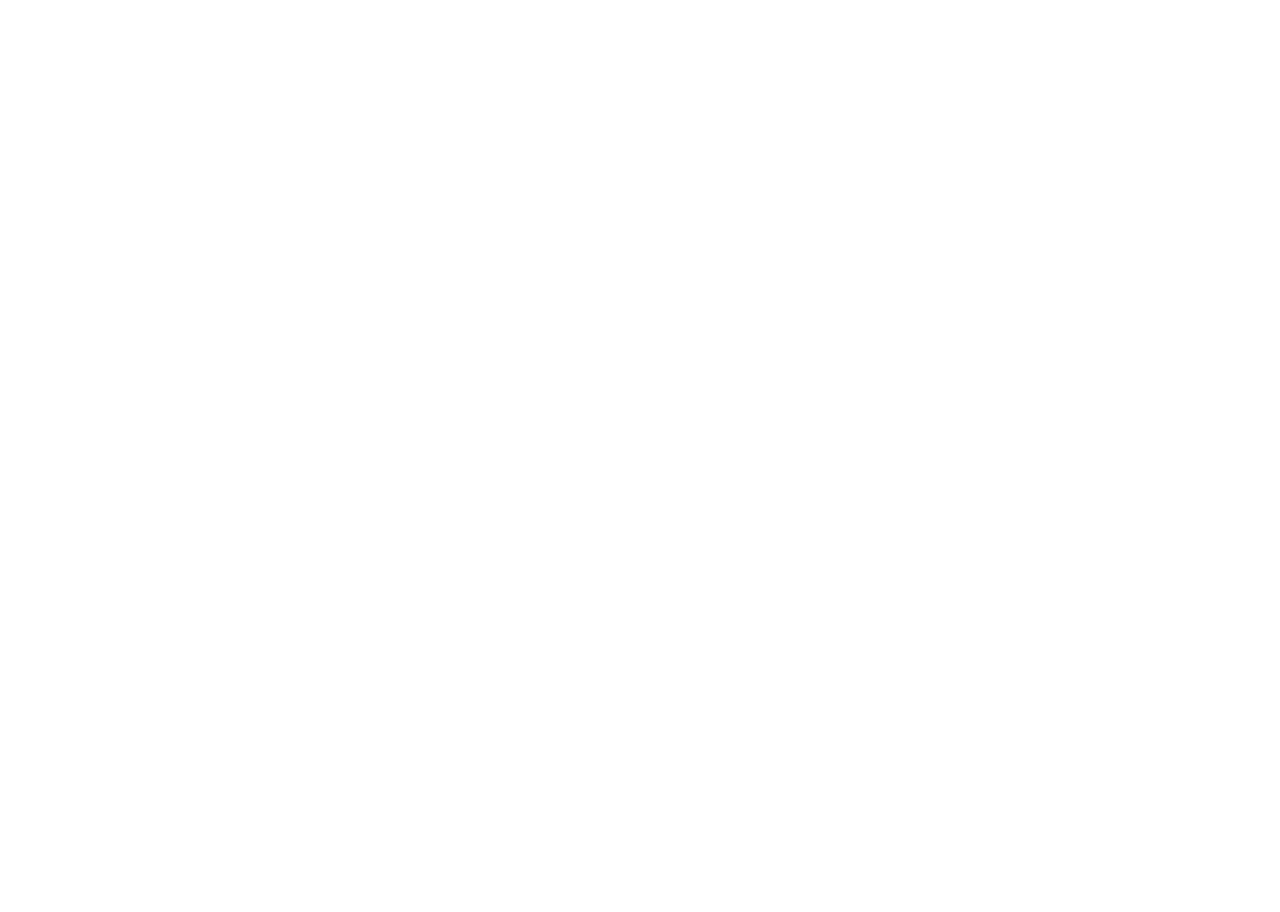
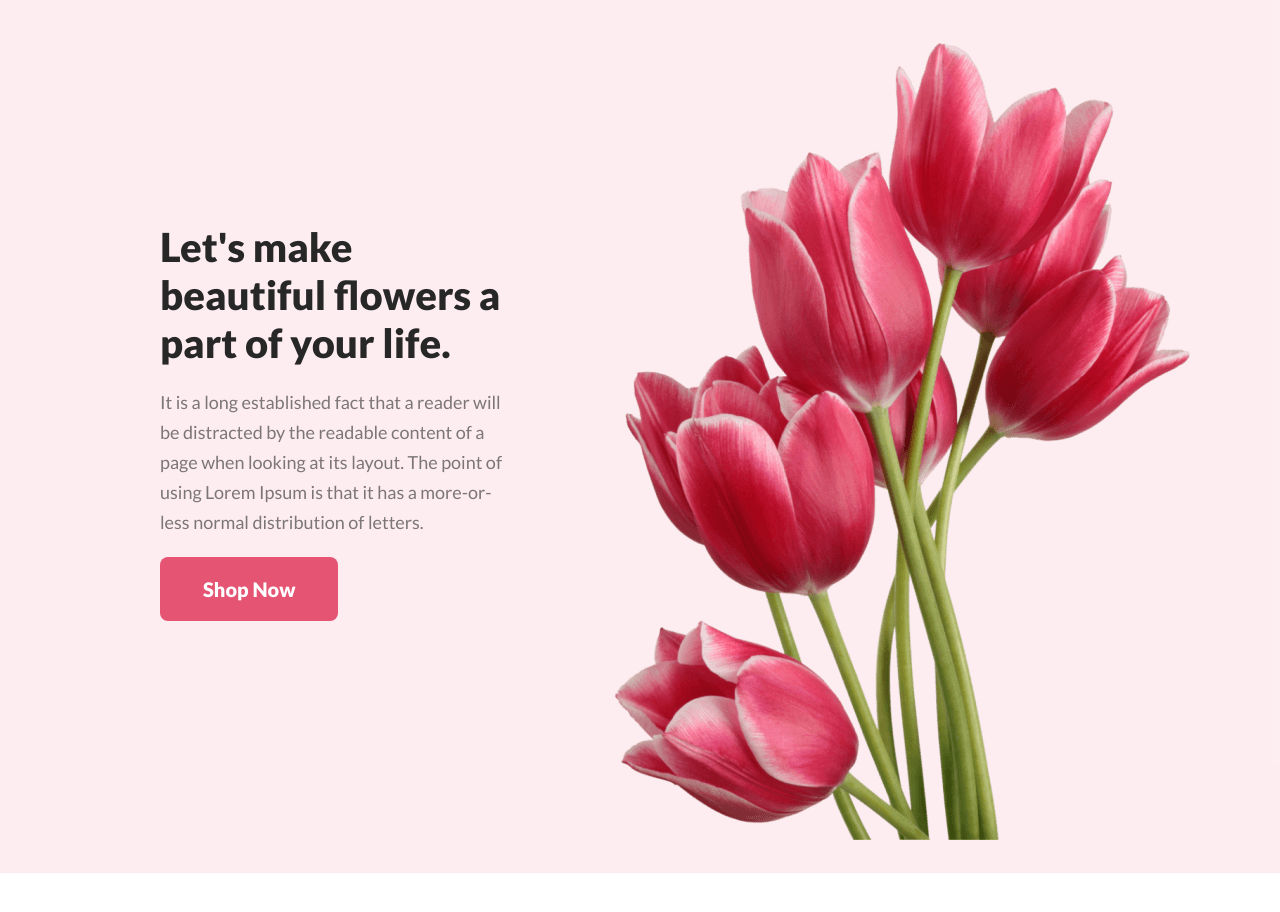
Before and after one commit to towhidulislamshahed/flowers-portfolio, a plain HTML site: page index.html in a window 1280 px wide. Before the commit the page ends 800 px from the top, so only its background shows below. Drawn offline with Linux system fonts and the light colour scheme.

Commit message:
added header part and header part image and header part style

```diff
--- a/index.html
+++ b/index.html
@@ -4,11 +4,26 @@
     <meta charset="UTF-8">
     <meta name="viewport" content="width=device-width, initial-scale=1.0">
     <title>flowers portfolio</title>
+    <style>
+        @import url('https://fonts.googleapis.com/css2?family=Lato:ital,wght@0,400;0,900;1,400;1,900&display=swap');
+      </style>
     <link rel="stylesheet" href="styles/portfolio.css">
 </head>
 <body>
     <header>
-
+        <header id="header-part">
+            <div class="header-part1">
+             <h1 class="header-part1-heading">
+                 Let's make beautiful flowers a part of your life.
+             </h1>
+             <p class="header-part1-para">
+                 It is a long established fact that a reader will be distracted by the readable content of a page when looking at its layout. The point of using Lorem Ipsum is that it has a more-or-less normal distribution of letters.
+             </p>
+             <button class="header-part1-btn"><span class="header-part1-btn-text">Shop Now</span></button>
+            </div>
+            <div class="header-part-2">
+                <img src="images/pngwing 10.png" alt="">
+               </div>
     </header>
     <main>
 
--- a/styles/portfolio.css
+++ b/styles/portfolio.css
@@ -0,0 +1,63 @@
+*{
+
+    margin: 0;
+    padding: 0;
+    box-sizing: border-box;
+    /* font-family: Lato; */
+    font-family: 'Lato', sans-serif;
+
+
+}
+/**
+body{
+    min-width: 1000px;
+    margin: 0 auto;
+}
+**/
+#header-part{
+    display: flex;
+    min-width: 800px;
+    background: rgba(229, 84, 115, 0.10);
+    min-height: 600px;
+    justify-content: center;
+    align-items: center;
+    gap: 70px;
+    padding: 40px 60px 30px 60px;
+margin-bottom: 100px;
+}
+
+.header-part1{
+   margin-left: 100px;
+}
+
+.header-part1-heading{
+    color: #272727;
+    margin-bottom: 20px;
+    font-size: 40px;
+    font-weight: 800;
+}
+
+.header-part1-para{
+    color: rgba(39, 39, 39, 0.60);
+    font-size: 18px;
+    font-weight: 400;
+    line-height: 30px; /* 166.667% */
+    margin-bottom: 20px;
+}
+
+.header-part1-btn{
+      /*display: inline-flex;
+     align-items: flex-start;
+    gap: 10px;   */
+    padding: 20px 43px;
+    border: none;
+    margin-bottom: 40px;
+    border-radius: 8px;
+    background: #E55473;
+
+}
+.header-part1-btn-text{
+    color: #FFF;
+   font-size: 20px;
+   font-weight: 700;
+}
```
